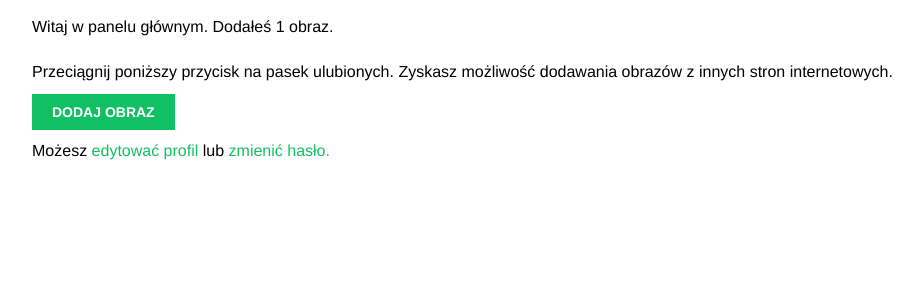
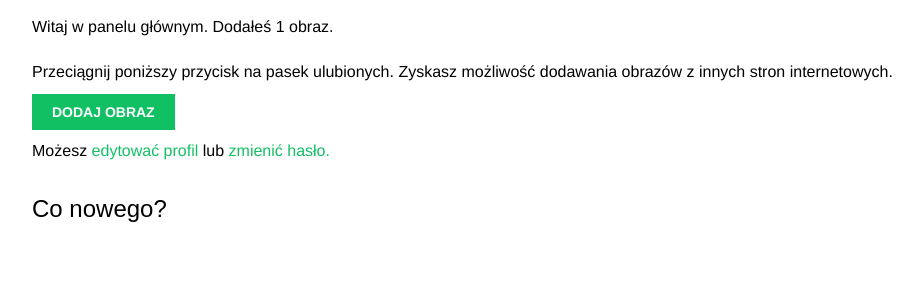
Before and after one commit to margareth91/social-app, a Django app: page /accounts/ in a window 1280 px wide. Shown: the part 143-443 px from the top of the page, without its empty margins (68-991 px from the left). Run offline with Django 5.2, Linux system fonts and the light colour scheme; a user stored in the database is signed in; tables that the repository leaves empty hold one stand-in row (values such as "Sample post"); some libraries are stand-ins or nearby versions; some web fonts are replaced.

Commit message:
included actions detail template in dashboard template in accounts app

```diff
--- a/accounts/templates/accounts/dashboard.html
+++ b/accounts/templates/accounts/dashboard.html
@@ -16,4 +16,10 @@
         Możesz <a href="{% url 'edit' %}">edytować profil</a> lub <a href="{% url 'password_change' %}">
         zmienić hasło.</a>
     </p>
+    <h2>Co nowego?</h2>
+    <div id="action-list">
+        {% for action in actions %}
+            {% include 'actions/action/detail.html' %}
+        {% endfor %}
+    </div>
 {% endblock content %}
```
